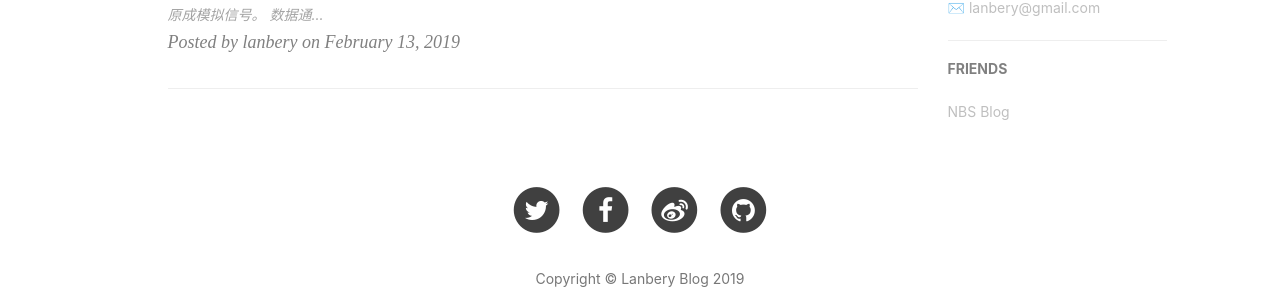
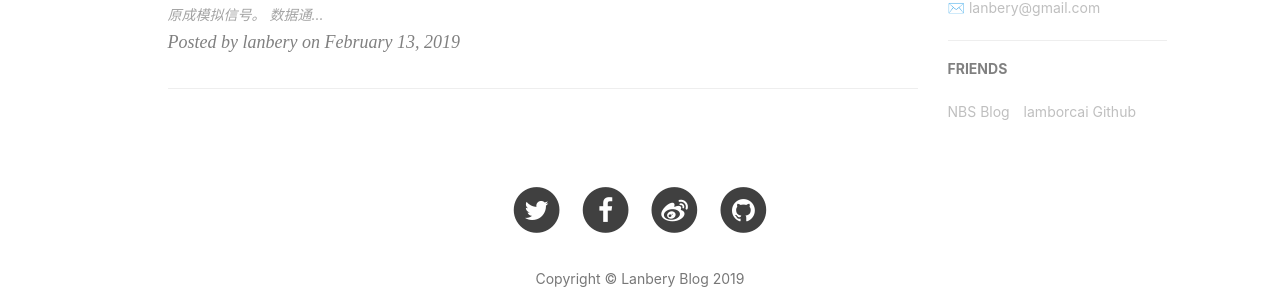
Before and after one commit to lanbery/lanbery.github.io, a Jekyll site: the page built from index.html, in a window 1280 px wide. Shown: the part 872-1164 px from the top of the page. Built offline with Jekyll 4.4.1, drawn with Linux system fonts in a browser that asks for light colours; nearby versions of some CDN libraries; the list of posts is cut into pages by our own code; comment, search, counter and statistics services are not loaded; grey boxes are pictures that could not be loaded.

Commit message:
modified:   _config.yml

```diff
--- a/_config.yml
+++ b/_config.yml
@@ -94,5 +94,9 @@ friends: [
   {
       title: "NBS Blog",
       href: "https://nbschain.github.io"
+  },
+  {
+      title: "lamborcai Github",
+      href: "https://github.com/lamborcai"
   }
 ]
```
